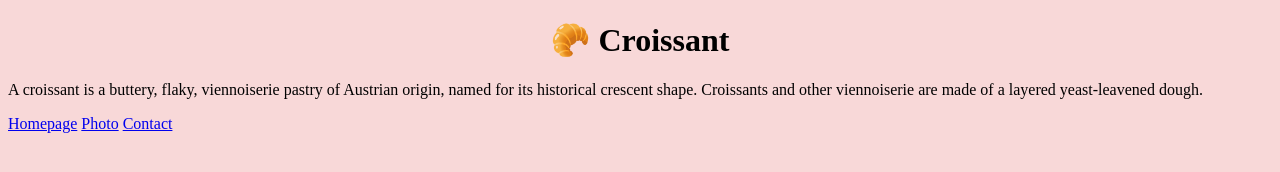
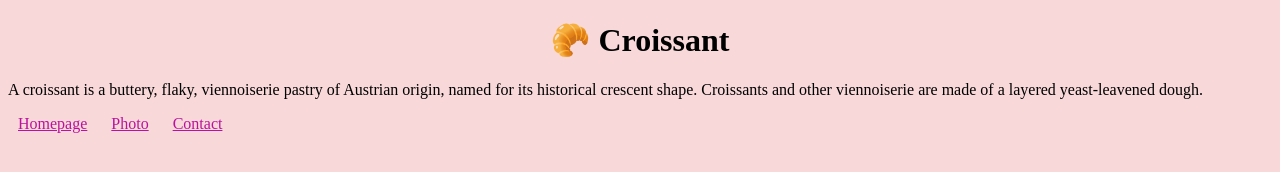
Before and after one commit to nwekeVictory/Croissant, a plain HTML site: page index.html in a window 1280 px wide. Drawn offline with Linux system fonts and the light colour scheme.

Commit message:
Updated style.css

```diff
--- a/css/styles.css
+++ b/css/styles.css
@@ -10,3 +10,7 @@ img {
     margin: auto;
     width: 60%;
 }
+footer a {
+    margin: 0 10px;
+    color: rgb(187, 17, 159);
+}
```
